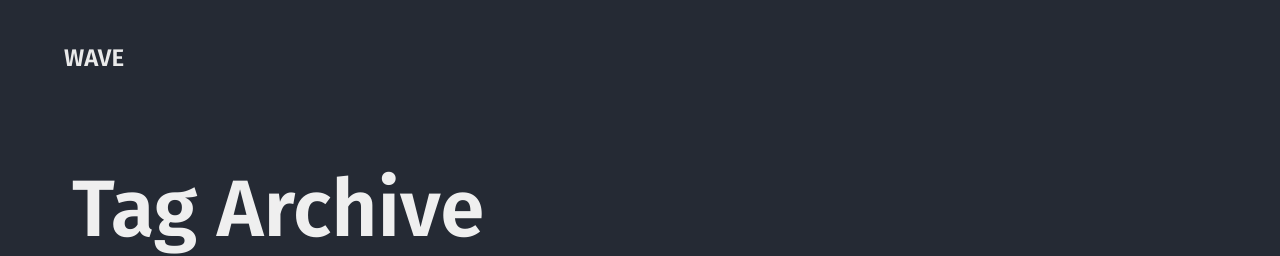
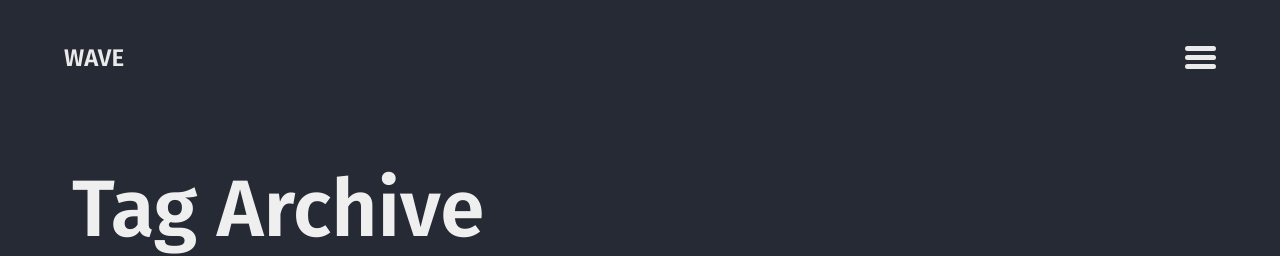
Before and after one commit to Kisleif/WAVE, a Jekyll site: the page built from tags.md, in a window 1280 px wide. Shown: the top 256 px of the page. Built offline with Jekyll 4.4.1, drawn with Linux system fonts in a browser that asks for light colours.

Commit message:
Update _sidebar.scss

```diff
--- a/_sass/basically-basic/_sidebar.scss
+++ b/_sass/basically-basic/_sidebar.scss
@@ -10,21 +10,19 @@
   max-width: $sidebar-width;
   height: 100%;
   z-index: 50;
-  visibility: visible; /* Ensure the sidebar is always visible */
-  /* Remove transition for visibility */
-  /* -webkit-transition: visibility 0s 0.3s; */
-  /* transition: visibility 0s 0.3s; */
+  visibility: hidden;
+  -webkit-transition: visibility 0s 0.3s;
+  transition: visibility 0s 0.3s;
 
   @include breakpoint($large) {
     max-width: (1.5 * $sidebar-width);
   }
 
-   /* Remove is--visible state dependency */
-  /* &.is--visible {
+  &.is--visible {
     visibility: visible;
     -webkit-transition: visibility 0s 0s;
     transition: visibility 0s 0s;
-  } */
+  }
 
   li {
     -webkit-transform: translateX(-1rem);
@@ -128,11 +126,6 @@
 }
 
 .sidebar-toggle-wrapper {
-  display: none; /* Hide the toggle button */
-}
-
-
-/*.sidebar-toggle-wrapper {
   position: absolute;
   display: -webkit-box;
   display: -ms-flexbox;
@@ -164,23 +157,6 @@
     -webkit-box-align: center;
     align-items: center;
   }
-}*/
-
-.sidebar > .inner {
-  width: 100%;
-  height: 100%;
-  padding: 1.5em;
-  background-color: $sidebar-background-color;
-  overflow-x: hidden;
-  box-shadow: inset -1em 0 5em 0 rgba(0, 0, 0, 0.125);
-
-  @include breakpoint($medium) {
-    padding: 3rem;
-  }
-}
-
-.content {
-  margin-left: $sidebar-width; /* Ensure content is not hidden by sidebar */
 }
 
 .sidebar-toggle-label {
```
